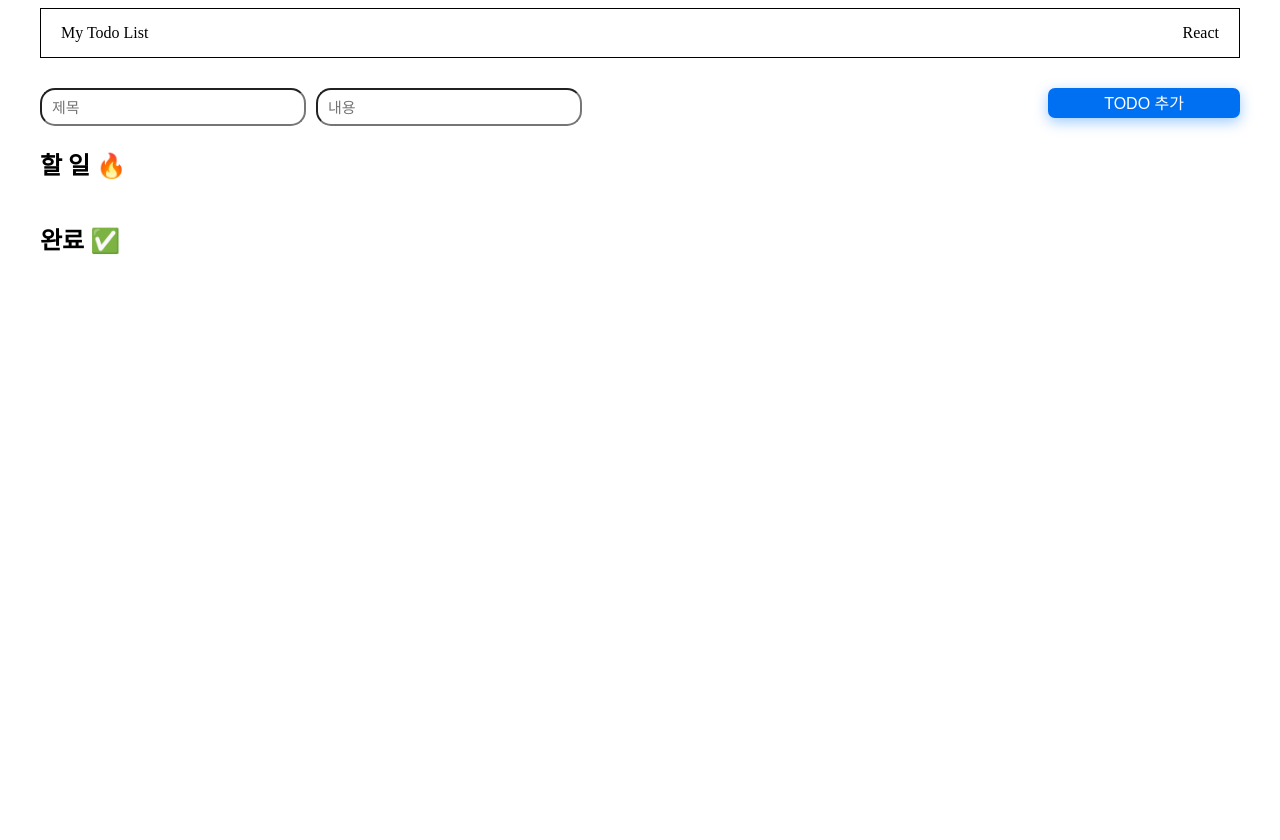
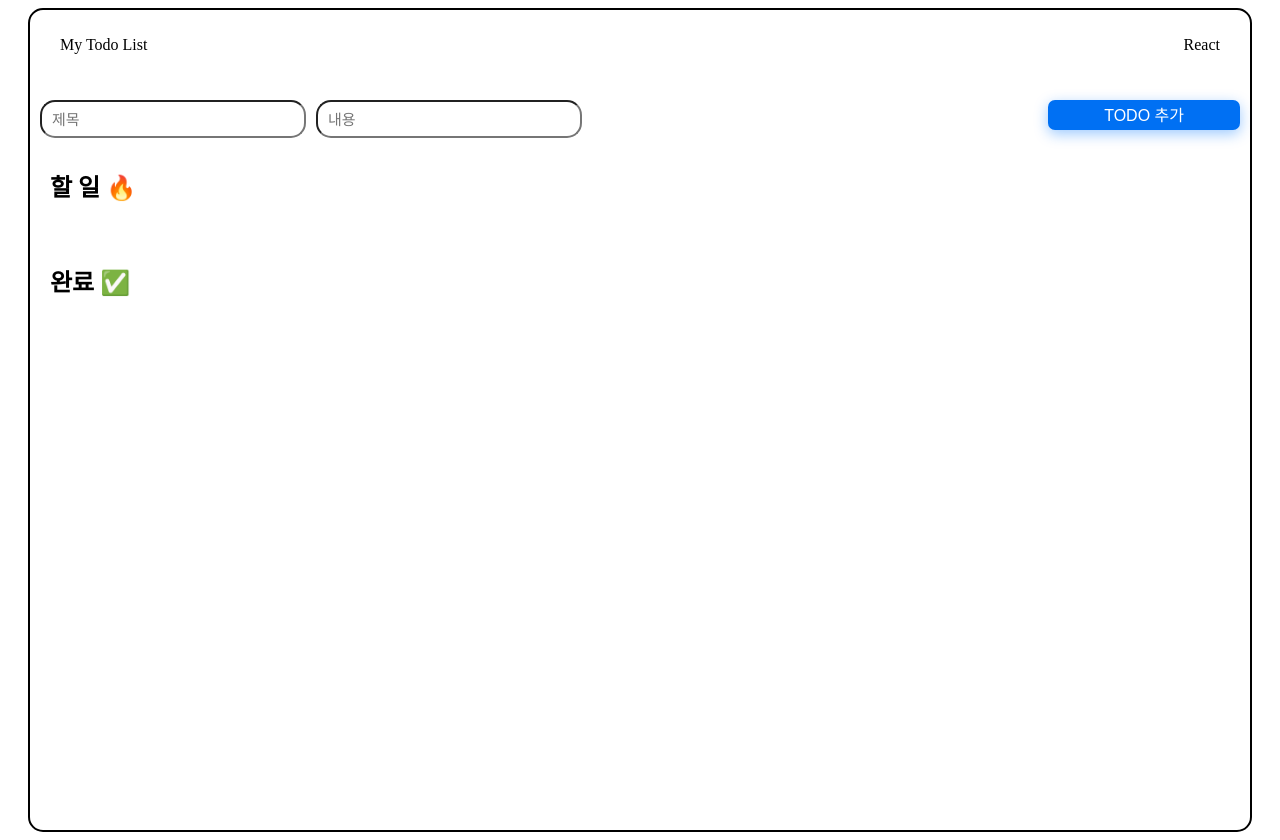
Before and after one commit to j-yesung/todo-list, a React (Create React App) app: page / in a window 1280 px wide. Before the commit the page ends 816 px from the top, so only its background shows below. Built offline with nearby package versions, Linux system fonts and the light colour scheme; the HTML template or start-up script is replaced by a standard one.

Commit message:
todo list css update

```diff
--- a/src/styles/Main.module.css
+++ b/src/styles/Main.module.css
@@ -1,6 +1,10 @@
 body {
   display: flex;
   justify-content: center;
+}
+h2 {
+  grid-area: title;
+  padding: 10px;
 }
 /* 버튼 공통 CSS */
 button {
@@ -19,23 +23,23 @@ input {
 .container {
   width: 1200px;
   margin: 0;
+  padding: 10px;
   display: grid;
+  border: 2px solid black;
+  border-radius: 15px;
   grid-template-columns: 6fr;
   grid-template-rows: 50px 50px 50px 300px 50px 300px;
-  grid-template-areas: 'header' 'content' 'workTitle' 'listWork' 'doneTitle' 'listDone';
+  grid-template-areas: 'header' 'content' 'title' 'todoList' 'title' 'todoList';
 }
 .header {
   padding: 20px;
-  grid-area: header;
   display: flex;
   justify-content: space-between;
   align-items: center;
-  border: 1px solid black;
 }
-.contentBox {
+.todoContent {
   grid-area: content;
   padding: 10px;
-  border: 1px solid black;
 }
 .text {
   margin-left: 10px;
@@ -64,12 +68,16 @@ input {
 }
 /* TODO 영역 */
 .todoContainer {
+  grid-area: content;
   display: flex;
   flex-wrap: wrap;
   flex-direction: row;
   gap: 10px;
+  max-height: 300px;
+  overflow-y: scroll;
 }
 .todoList {
+  grid-area: todoList;
   padding: 10px;
   border: 2px solid black;
   border-radius: 10px;
```
